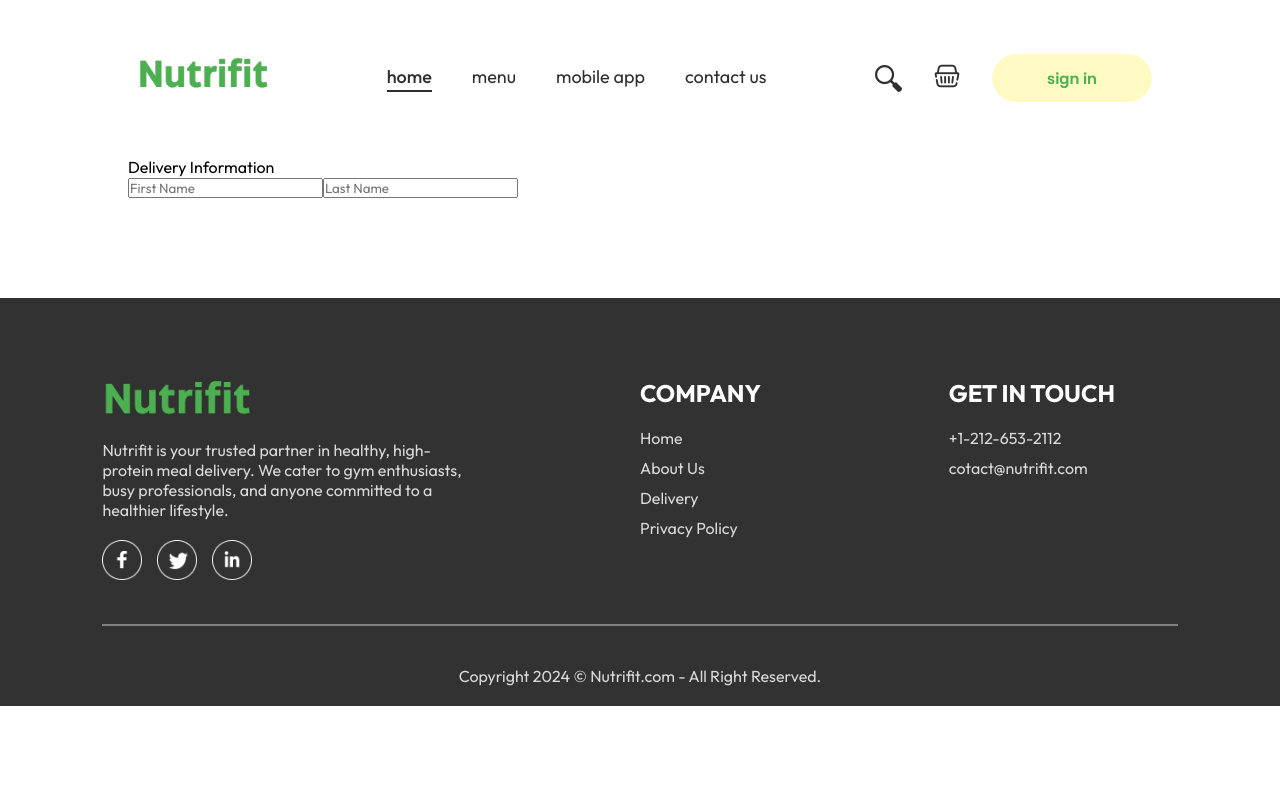
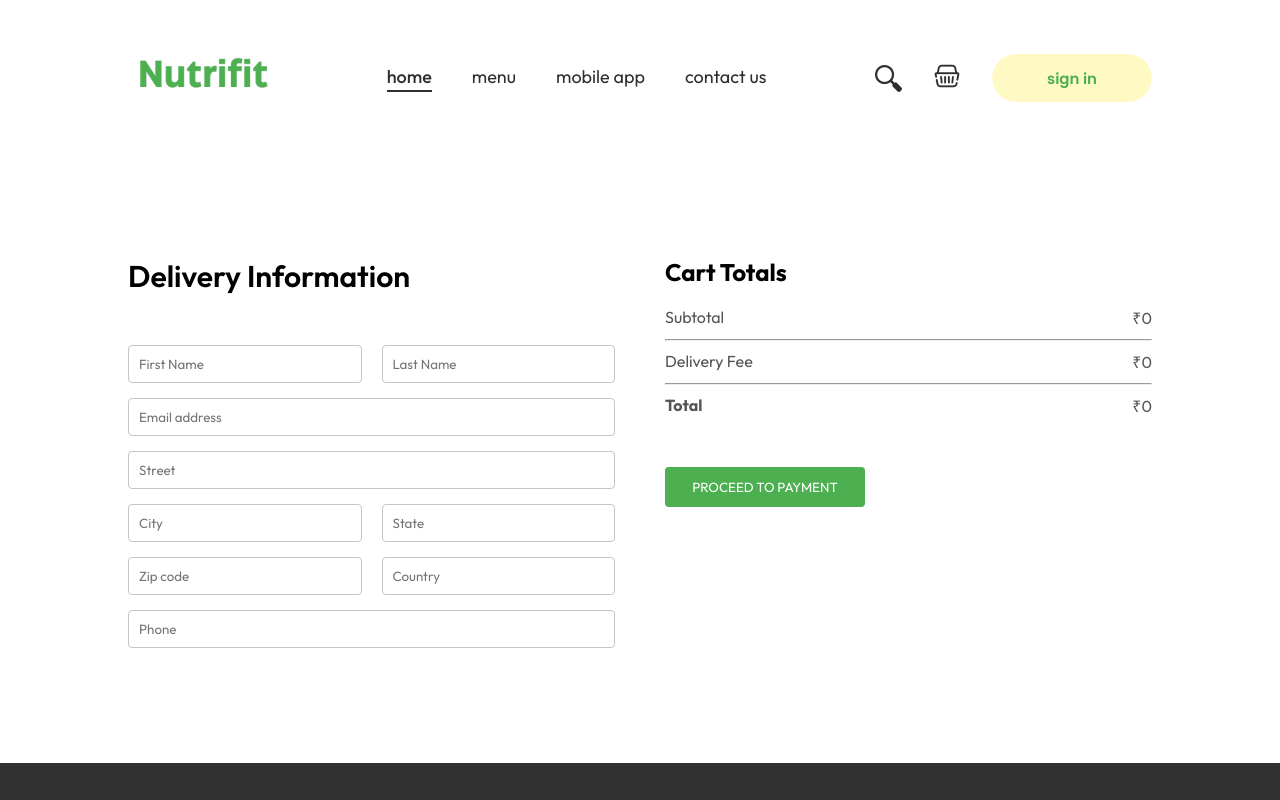
Before and after one commit to harshitaphadtare/Nutrifit, a React (Vite) app in the folder frontend/: page /order in a window 1280 px wide. Shown: the top 800 px of the page. Built offline with nearby package versions, Linux system fonts and the light colour scheme.

Commit message:
delivery page added

```diff
--- a/frontend/src/pages/PlaceOrder/PlaceOrder.css
+++ b/frontend/src/pages/PlaceOrder/PlaceOrder.css
@@ -0,0 +1,41 @@
+.place-order{
+    display: flex;
+    align-items: start;
+    justify-content: space-between;
+    gap: 50px;
+    margin-top: 100px;
+}
+
+.place-order-left{
+    width: 100%;
+    max-width: max(30%,500px);
+}
+
+.place-order-left .title{
+    font-size: 30px;
+    font-weight: 600;
+    margin-bottom: 50px;
+}
+
+.place-order-left input{
+    margin-bottom: 15px;
+    width: 100%;
+    padding: 10px;
+    border: 1px solid #c5c5c5;
+    border-radius: 4px;
+    outline-color: #4CAF50;
+}
+
+.place-order-left .multi-fields{
+    display: flex;
+    gap: 20px;
+}
+
+.place-order-right{
+    width: 100%;
+    max-width: max(40%,500px);
+}
+
+.place-order .cart-total button{
+    margin-top: 30px;
+}
--- a/frontend/src/pages/PlaceOrder/PlaceOrder.jsx
+++ b/frontend/src/pages/PlaceOrder/PlaceOrder.jsx
@@ -1,7 +1,9 @@
-import React from 'react';
+import React, { useContext } from 'react';
 import "./PlaceOrder.css";
+import { StoreContext } from '../../context/StoreContext';
 
 const PlaceOrder = () => {
+  const {cartItems,getTotalCartAmount} =useContext(StoreContext);
   return (
     <form className='place-order'>
       <div className="place-order-left">
@@ -10,9 +12,39 @@
           <input type="text" placeholder='First Name' />
           <input type="text" placeholder='Last Name' />
         </div>
+        <input type="email" placeholder='Email address'/>
+        <input type="text" placeholder='Street'/>
+        <div className="multi-fields">
+          <input type="text" placeholder='City' />
+          <input type="text" placeholder='State' />
+        </div>
+        <div className="multi-fields">
+          <input type="text" placeholder='Zip code' />
+          <input type="text" placeholder='Country' />
+        </div>
+        <input type="text" placeholder='Phone' />
       </div>
       <div className="place-order-right">
-      {/* start */}
+      <div className="cart-total">
+          <h2>Cart Totals</h2>
+          <div>
+            <div className="cart-total-details">
+              <p>Subtotal</p>
+              <p>₹{getTotalCartAmount()}</p>
+            </div>
+            <hr />
+            <div className="cart-total-details">
+              <p>Delivery Fee</p>
+              {Object.keys(cartItems).some((key) => cartItems[key] > 0)?<p>₹{20}</p>:<p>₹0</p>}
+            </div>
+            <hr />
+            <div className="cart-total-details">
+              <b>Total</b>
+              {Object.keys(cartItems).some((key) => cartItems[key] > 0)?<b>₹{getTotalCartAmount() + 20}</b>:<p>₹0</p>}
+            </div>
+          </div>
+          <button>PROCEED TO PAYMENT</button>
+        </div>
       </div>
     </form>
   )
```
